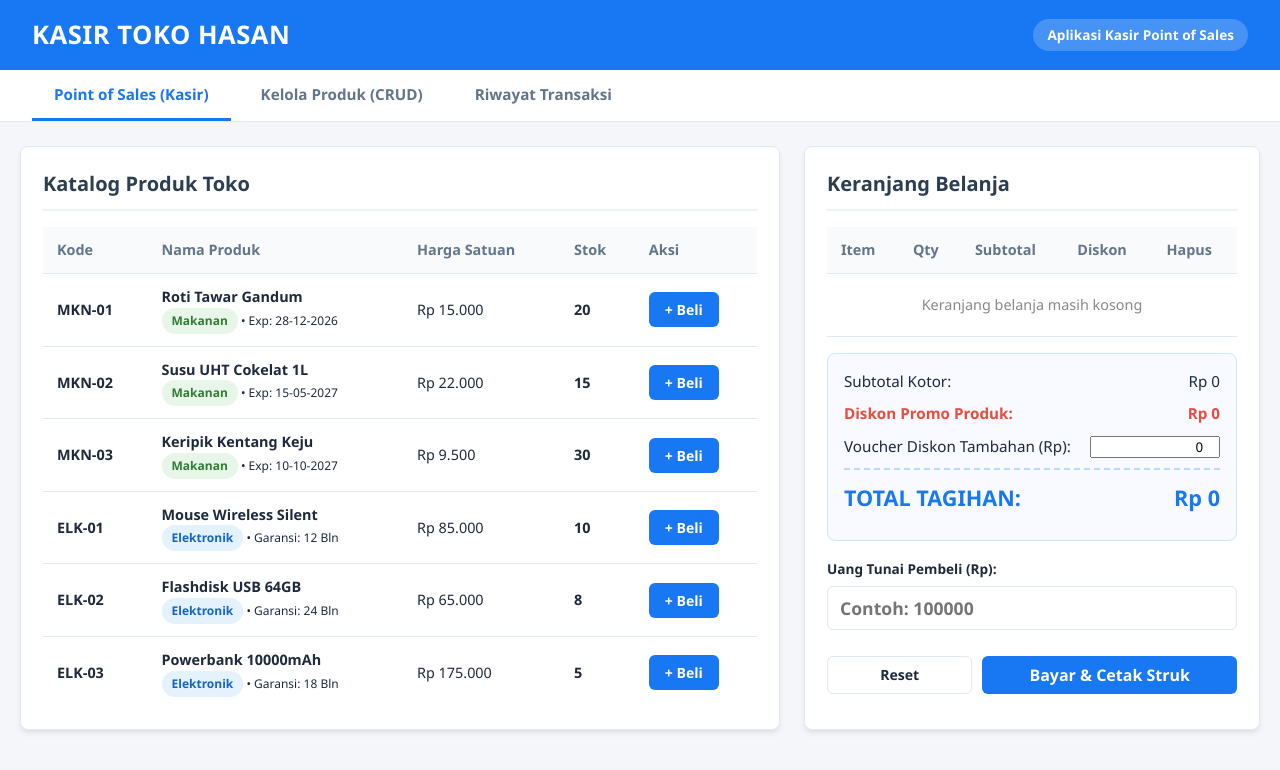
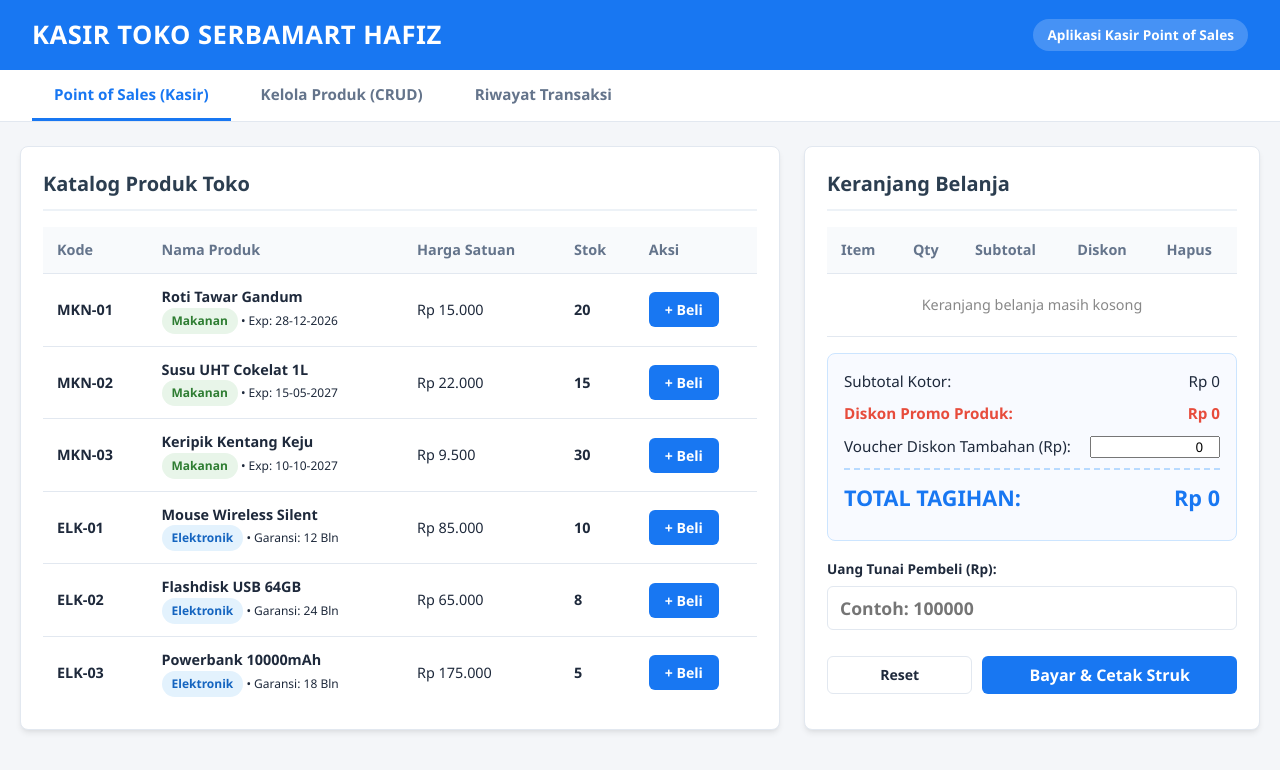
Before and after one commit to hafizandirahman0401/tugas-uts-kasir, a plain HTML site: page index.html in a window 1280 px wide. Drawn offline with Linux system fonts and the light colour scheme.

Commit message:
perubahan pertama

```diff
--- a/index.html
+++ b/index.html
@@ -11,7 +11,7 @@
 
     <!-- HEADER UTAMA -->
     <header>
-        <div class="brand-title">KASIR TOKO HASAN</div>
+        <div class="brand-title">KASIR TOKO SERBAMART HAFIZ</div>
         <div class="header-badge">Aplikasi Kasir Point of Sales</div>
     </header>
 
```
Also changed, not shown: 15 other files.
